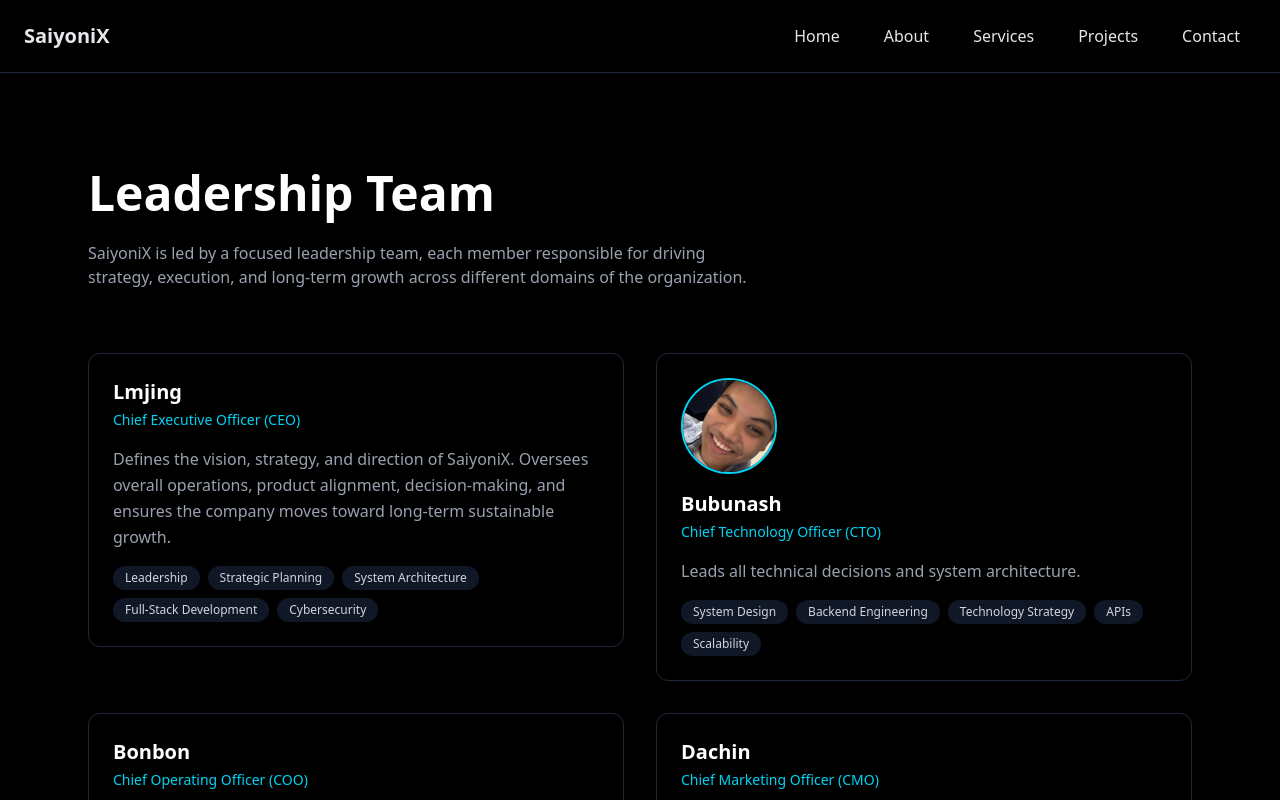
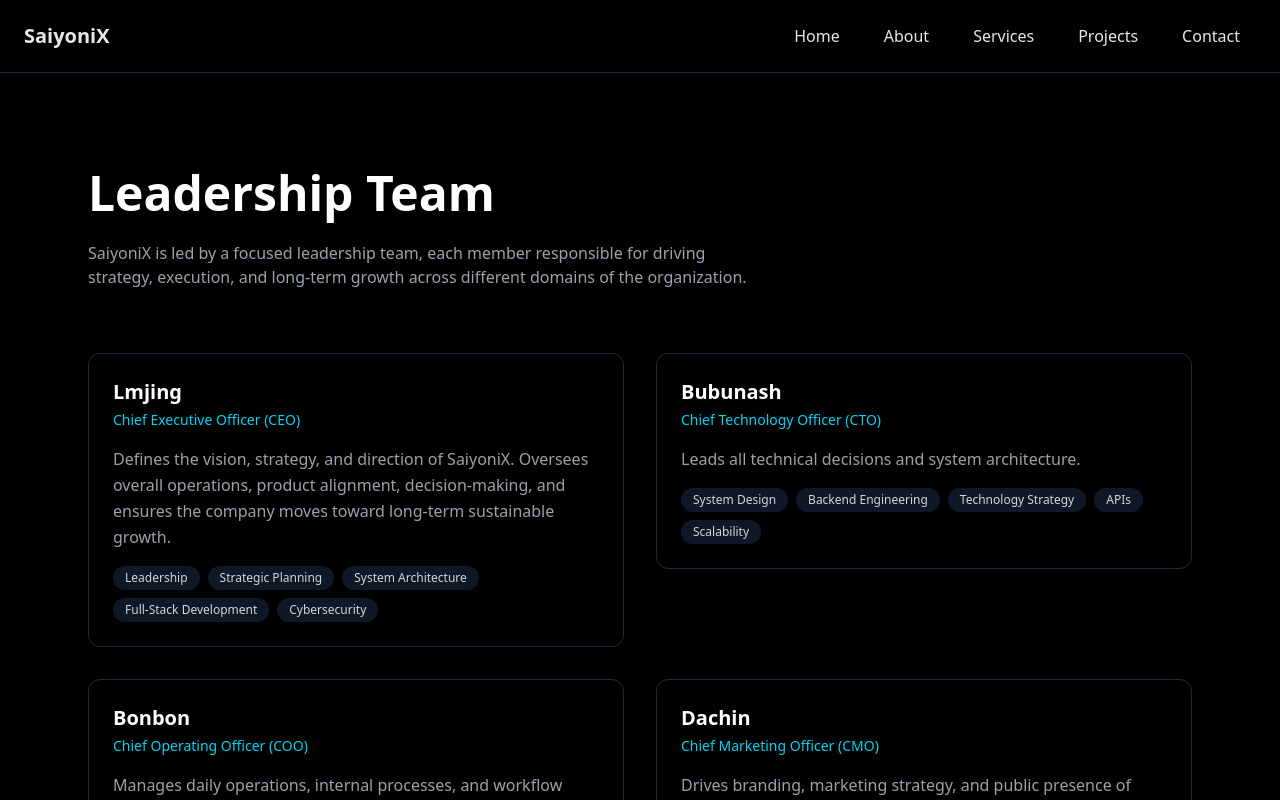
Before and after one commit to lmjing69/SaiyoniX_, a Next.js app: page /team in a window 1280 px wide. Shown: the top 800 px of the page. Built offline with nearby package versions, Linux system fonts and the light colour scheme.

Commit message:
Latest SaiyoniX update

```diff
--- a/src/app/team/page.tsx
+++ b/src/app/team/page.tsx
@@ -32,7 +32,6 @@ export default function Team() {
                 <TeamCard
                     name="Bubunash"
                     role="Chief Technology Officer (CTO)"
-                    image="/team/bubunash.jpg"
                     responsibilities="Leads all technical decisions and system architecture."
                     skills={[
                         "System Design",
```
